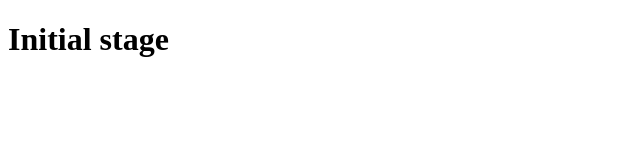
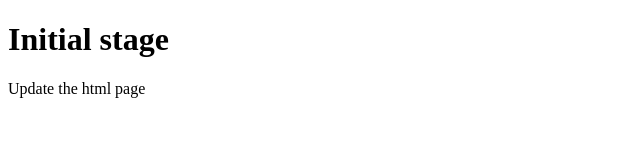
Before and after one commit to Mohamad-Ilham-Ramadhan/colab, a plain HTML site: page index.html in a window 1280 px wide. Shown: the whole page, without its empty margins (0-640 px from the left). Drawn offline with Linux system fonts and the light colour scheme.

Commit message:
#5 updated the text

```diff
--- a/index.html
+++ b/index.html
@@ -8,5 +8,6 @@
 </head>
 <body>
   <h1>Initial stage</h1>
+  <p>Update the html page</p>
 </body>
 </html>
```
